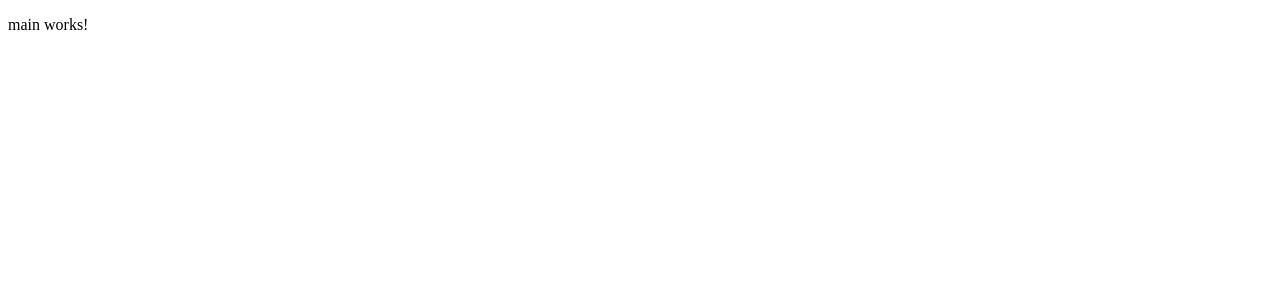
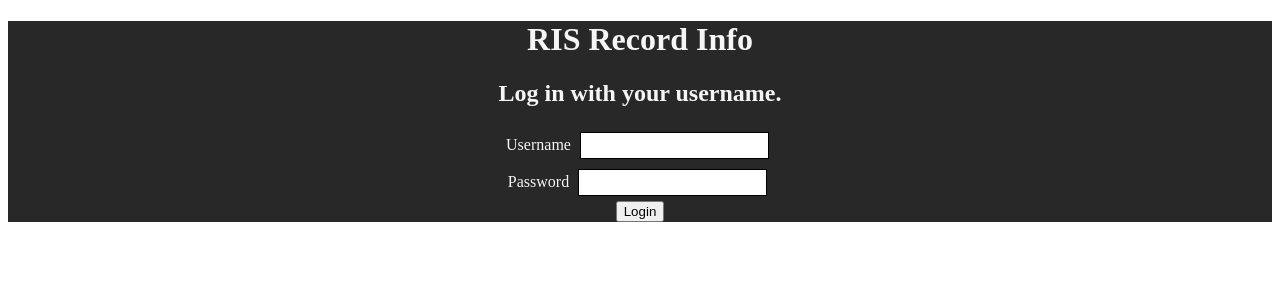
Before and after one commit to ukasofisosaari/recordinfosuperior, an Angular app in the folder risServer/recordinfosuperior-client/: page /main in a window 1280 px wide. Shown: the top 300 px of the page. Built offline with nearby package versions, Linux system fonts and the light colour scheme.

Commit message:
First draft of the log in screen

```diff
--- a/risServer/recordinfosuperior-client/src/app/main/main.component.css
+++ b/risServer/recordinfosuperior-client/src/app/main/main.component.css
@@ -0,0 +1,21 @@
+html {
+    min-height: 100%;
+    margin: 0px;
+    background-color: #282828;
+}
+
+body {
+    text-align: center;
+    background-color: #282828;
+    color: whitesmoke;
+    height: 100%;
+    margin: 0px;
+}
+
+input[type=text], select {
+    display: inline-block;
+    box-sizing: border-box;
+    padding: 5px;
+    border: 1px solid;
+    margin: 5px;
+}
--- a/risServer/recordinfosuperior-client/src/app/main/main.component.html
+++ b/risServer/recordinfosuperior-client/src/app/main/main.component.html
@@ -1,3 +1,16 @@
-<p>
-  main works!
-</p>
+<!doctype html>
+<html>
+<head>
+<title>Log in screen for RIS Record Info</title>
+</head>
+<body>
+<h1>RIS Record Info</h1>
+<h2>Log in with your username.</h2>
+<form>
+Username <input type="text" name="Username"><br/>
+Password <input type="text" name="Password"><br/>
+<input type="submit" value="Login">
+</form>
+</body>
+
+</html>
```
